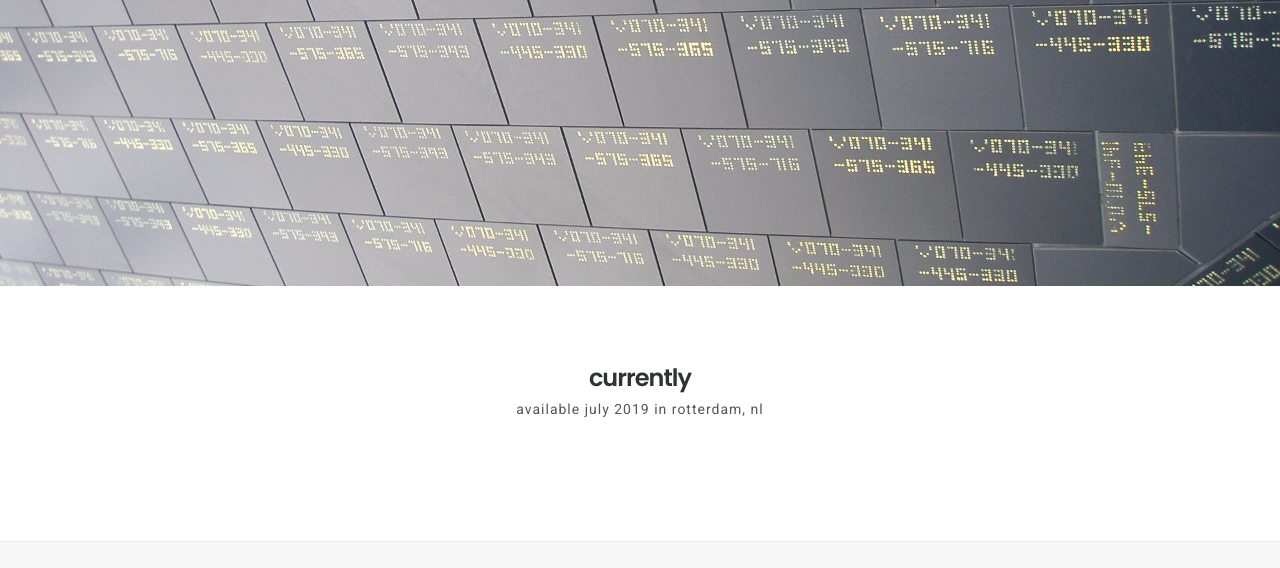
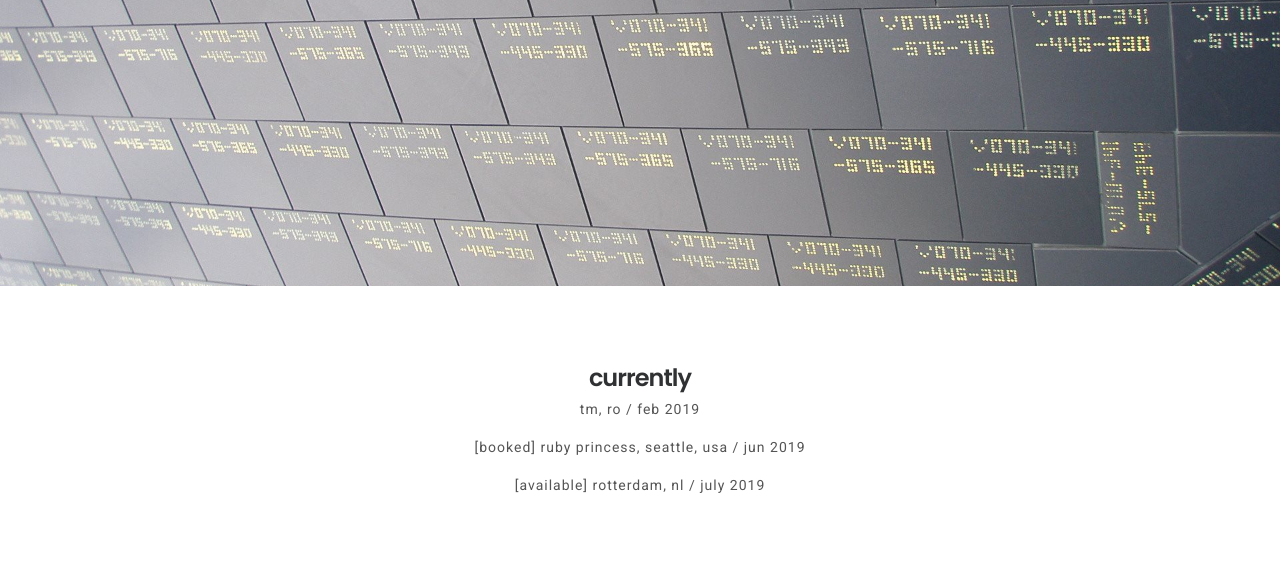
Before and after one commit to cdnalsi/2019, a plain HTML site: page index.html in a window 1280 px wide. Shown: the part 384-952 px from the top of the page. Drawn offline with Linux system fonts and the light colour scheme.

Commit message:
Update index.html

```diff
--- a/index.html
+++ b/index.html
@@ -66,7 +66,9 @@
 			<div class="container">
 				<div class="section_heading align-center mb-40">
 					<h2>currently</h2>
-					<p>available july 2019 in rotterdam, nl</p>
+					<p>tm, ro / feb 2019</p>
+					<p>[booked] ruby princess, seattle, usa / jun 2019</p>
+					<p>[available] rotterdam, nl / july 2019</p>
 
 				</div><!-- /.section_heading -->
 
```
